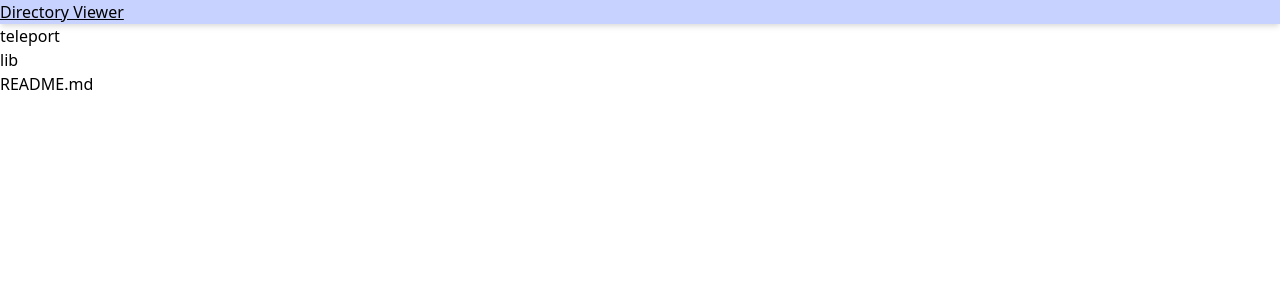
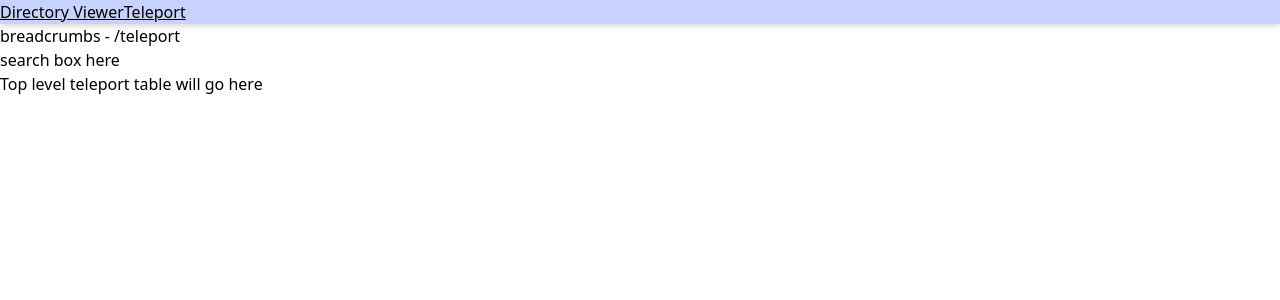
Before and after one commit to deliaconstantino/directory-viewer, a React (Create React App) app: page /teleport in a window 1280 px wide. Shown: the top 300 px of the page. Built offline with nearby package versions, Linux system fonts and the light colour scheme.

Commit message:
updated references to page folder

```diff
--- a/src/App.js
+++ b/src/App.js
@@ -1,36 +1,40 @@
-import Teleport from "./pages/teleport/Teleport.js";
+import Teleport from "./pages/page/Teleport.js";
 import Home from "./pages/home/Home.js";
-import Directory from "./pages/teleport/Directory.js";
+import Page from "./pages/page/Page.js";
+import DataFinder from "./components/DataFinder.js"
 import { directory } from "./data/directory.js";
 import {
   BrowserRouter as Router,
   Switch,
   Route,
   Link,
-  Redirect,
-  useParams,
-  useRouteMatch,
+  // Redirect,
+  // useParams,
+  // useRouteMatch,
 } from "react-router-dom";
 
 function App() {
-  console.log(directory);
   return (
     <Router>
       <div className="bg-indigo-200 shadow-md">
         <Link className="underline" to="/">
           Directory Viewer
         </Link>
+        <Link className="underline" to={`${directory.name}`}>
+          Teleport
+        </Link>
       </div>
 
       <Switch>
         <Route path="/:path">
-          <Directory />
+          <DataFinder />
+          {/* <Directory data={directory} /> */}
         </Route>
-        <Route path="/teleport">
+        {/* <Route path="/teleport">
           <Teleport />
-        </Route>
+        </Route> */}
         <Route path="/">
-          <Home />
+          {/* <Home /> */}
         </Route>
       </Switch>
     </Router>
--- a/src/components/DataFinder.js
+++ b/src/components/DataFinder.js
@@ -1,7 +1,7 @@
 import { useEffect, useState } from "react";
 import { directory } from "../data/directory.js";
 import { Link, useRouteMatch } from "react-router-dom";
-import Directory from "../pages/teleport/Directory.js";
+import Page from "../pages/page/Page.js";
 
 function searchDirectory(urlArray) {
   //TODO: add check that this value exists in this directory
@@ -31,10 +31,10 @@ function DataFinder() {
     setData(searchDirectory(filteredUrl));
   }, [data]);
 
+  // console.log("type", data?.type);
   return (
     <div>
-      datafinder
-      <Directory data={data} />
+      <Page data={data} />
     </div>
   );
 }
--- a/src/pages/home/Home.js
+++ b/src/pages/home/Home.js
@@ -1,11 +1,14 @@
 import { Link } from "react-router-dom";
+import { directory } from "../../data/directory.js";
+
 
 function Home() {
   return (
     <div>
-      <Link className="underline" to="/teleport">
+      {/* <Link className="underline" to="/teleport"> */}
+      {/* <Link className="underline" to={`${directory.name}`}>
         Teleport
-      </Link>
+      </Link> */}
     </div>
   );
 }
--- a/src/pages/teleport/Directory.js
+++ /dev/null
@@ -1,30 +0,0 @@
-import Table from "../../components/table/Table.js";
-import { directory } from "../../data/directory.js";
-import { Link, useRouteMatch } from "react-router-dom";
-
-function Directory({ data }) {
-  console.log("data", data);
-  let { url } = useRouteMatch();
-
-  let entry = directory.name;
-
-  const listItems = directory?.items?.map((val, idx) => {
-    console.log("i", idx, "val", val.name);
-
-    return (
-      <li key={idx}>
-        <Link to={`${url}/${val.name}`}>{val.name}</Link>
-      </li>
-    );
-  });
-
-  return (
-    <div>
-      <h3>{entry}</h3>
-
-      <ul>{listItems}</ul>
-    </div>
-  );
-}
-
-export default Directory;
--- a/src/pages/teleport/Page.js
+++ /dev/null
@@ -1,28 +0,0 @@
-import Table from "../../components/table/Table.js";
-import { directory } from "../../data/directory.js";
-import { Link, useRouteMatch } from "react-router-dom";
-
-function Page({ data }) {
-  console.log("data - page", data);
-  let { url } = useRouteMatch();
-  // const listItems = directory?.items?.map((val, idx) => {
-  //   console.log("i", idx, "current value", val);
-
-  //   return (
-  //     <li key={idx}>
-  //       <Link to={`${url}/${val.name}`}>{val.name}</Link>
-  //     </li>
-  //   );
-  // });
-
-  return (
-    <div>
-      <p>breadcrumbs - {url}</p>
-      <p>search box here</p>
-      <p>Top level teleport table will go here</p>
-      {/* <ul>{listItems}</ul> */}
-    </div>
-  );
-}
-
-export default Page;
--- a/src/pages/teleport/Teleport.js
+++ /dev/null
@@ -1,17 +0,0 @@
-import Table from "../../components/table/Table.js"
-import { directory } from "../../data/directory.js"
-
-function Teleport() {
-  console.log(directory)
-  return (
-    <div>
-      <p>breadcrumbs will go here</p>
-      <p>search box here</p>
-      <p>Top level teleport table will go here</p>
-      <Table />
-
-    </div>
-  );
-}
-
-export default Teleport;
```
